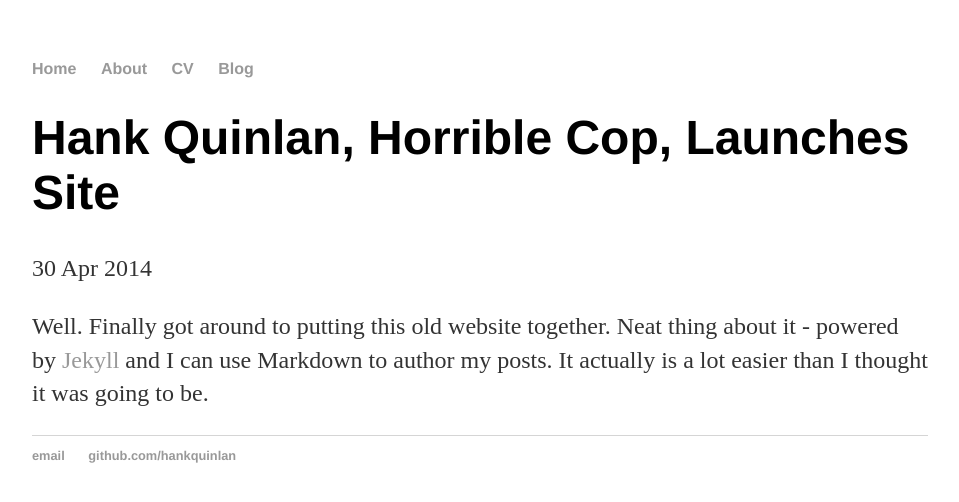
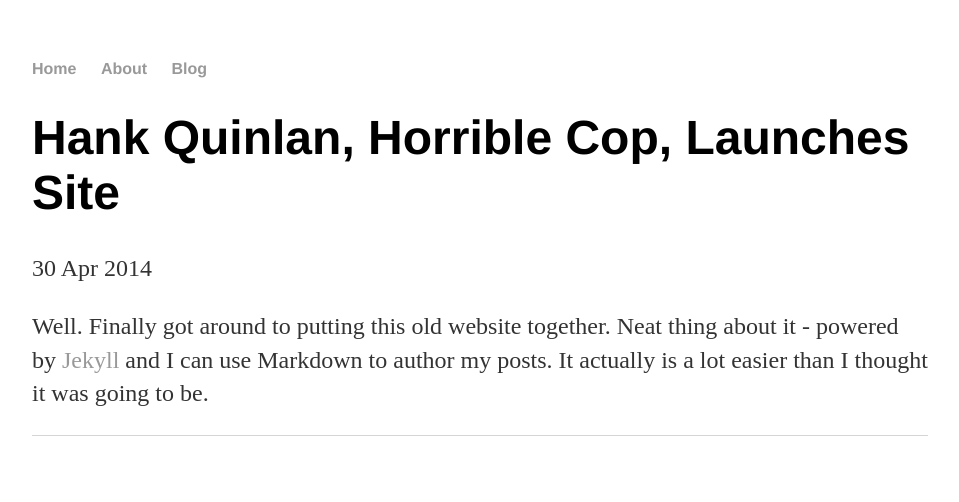
Before and after one commit to mengyux2/mengyux2.github.io, a Jekyll site: the page built from _posts/2014-04-30-hank-quinlan-site-launched.md, in a window 1280 px wide. Shown: the top 502 px of the page, without its empty margins (160-1119 px from the left). Built offline with Jekyll 4.4.1, drawn with Linux system fonts in a browser that asks for light colours.

Commit message:
Update default.html
changed some layout

```diff
--- a/_layouts/default.html
+++ b/_layouts/default.html
@@ -9,9 +9,8 @@
 			<nav>
 	    		<ul>
 	        		<li><a href="/">Home</a></li>
-		        	<li><a href="/about">About</a></li>
-	        		<li><a href="/cv">CV</a></li>
-	        		<li><a href="/blog">Blog</a></li>
+		        	<li><a href="/scene2">About</a></li>
+	        		<li><a href="/scene3">Blog</a></li>
 	    		</ul>
 			</nav>
 			<div class="container">
@@ -19,11 +18,6 @@
 			{{ content }}
 
 			</div><!-- /.container -->
-			<footer>
-	    		<ul>
-	        		<li><a href="mailto:hankquinlanhub@gmail.com">email</a></li>
-	        		<li><a href="https://github.com/hankquinlan">github.com/hankquinlan</a></li>
-				</ul>
-			</footer>
+			<footer></footer>
 		</body>
 	</html>
```
